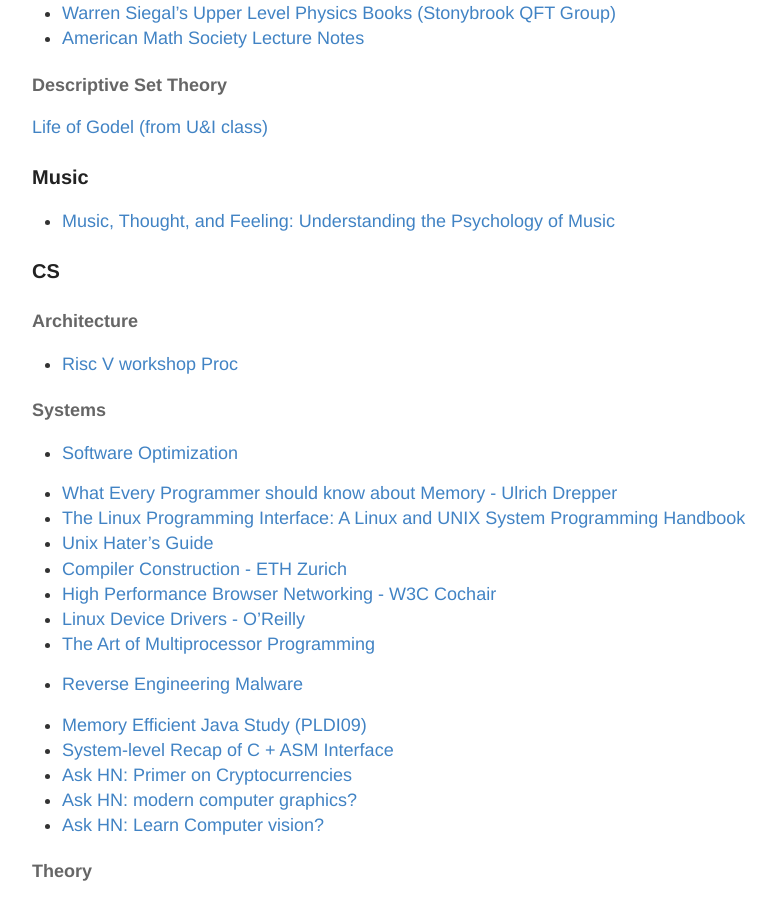
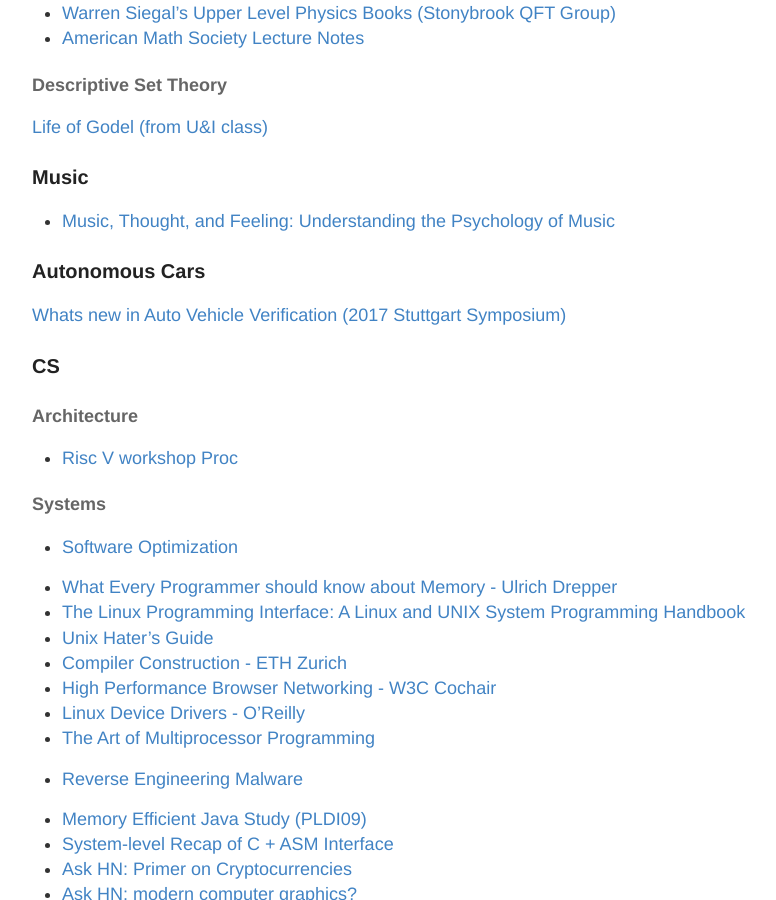
Before and after one commit to RONNCC/ronncc.github, a Jekyll site: the page built from _posts/2015-12-25-ReadingList.md, in a window 1280 px wide and 900 px high, scrolled down 2606 px. Shown: the whole window, without its empty margins (248-1024 px from the left). Built offline with Jekyll 4.4.1, drawn with Linux system fonts in a browser that asks for light colours; comment, search, counter and statistics services are not loaded.

Commit message:
Updated 2015-12-25-ReadingList.md

```diff
--- a/_posts/2015-12-25-ReadingList.md
+++ b/_posts/2015-12-25-ReadingList.md
@@ -112,6 +112,9 @@
 
 - [Music, Thought, and Feeling: Understanding the Psychology of Music](https://www.amazon.com/Music-Thought-Feeling-Understanding-Psychology/dp/0195377079)
 
+### Autonomous Cars
+[Whats new in Auto Vehicle Verification (2017 Stuttgart Symposium)](https://blog.foretellix.com/2017/06/27/whats-new-in-av-verification-report-from-the-stuttgart-symposium/)
+
 
 ### CS
 
```
